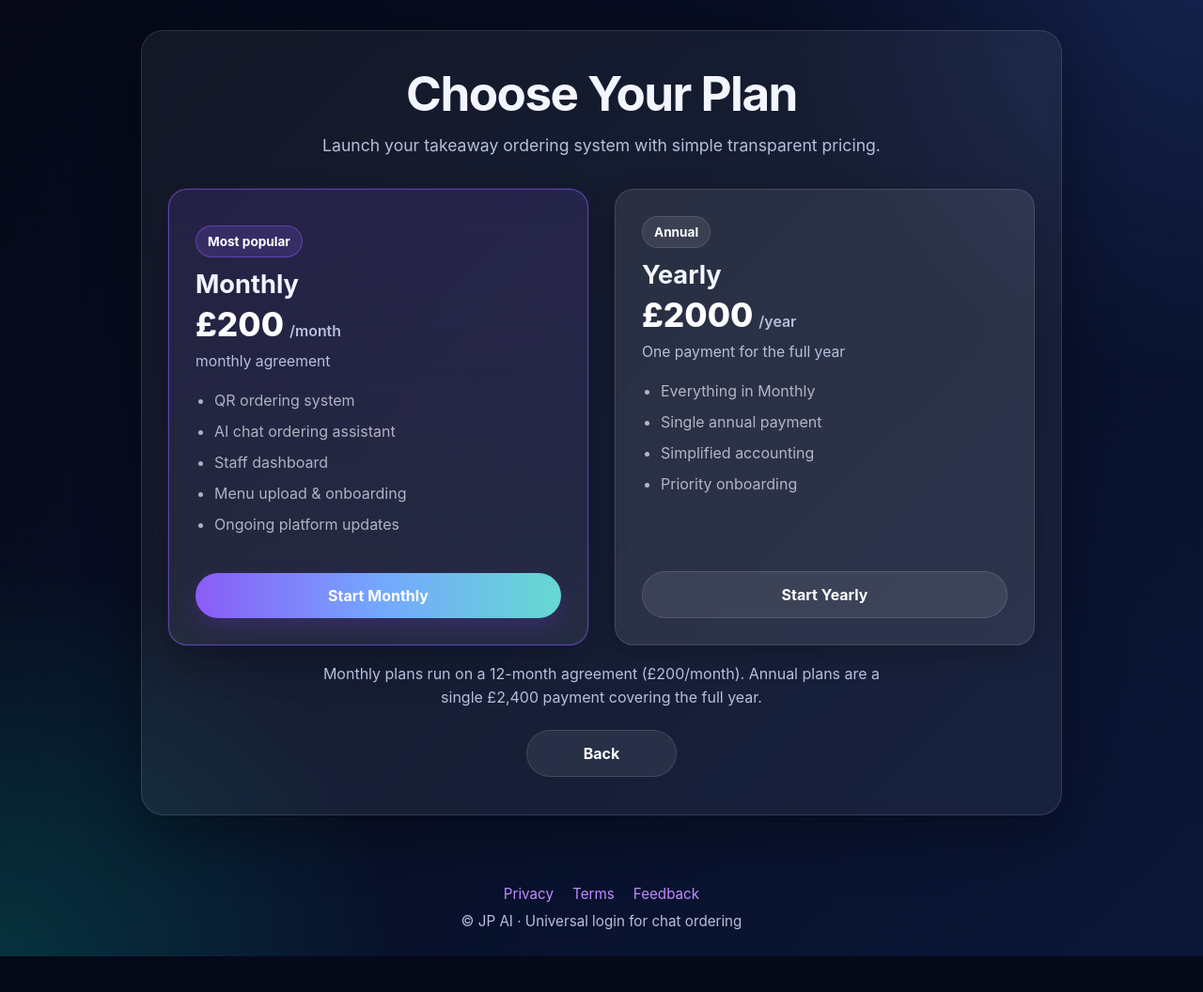
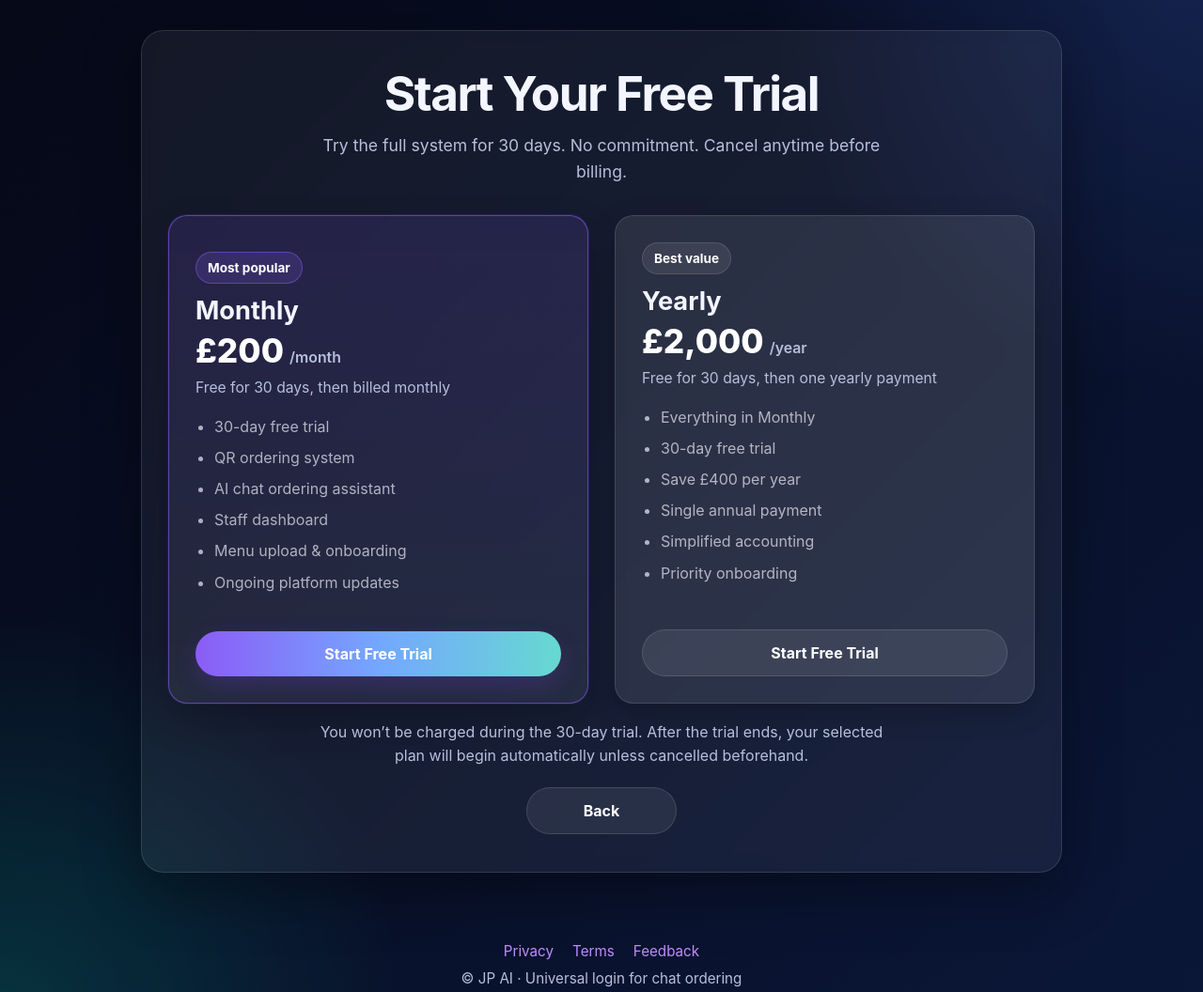
Before and after one commit to Jpbuglerlamb/OrderChat, a FastAPI app: page /business/pricing in a window 1280 px wide. Shown: the part 65-1121 px from the top of the page at 94% size. Before the commit the page ends 1083 px from the top, so only its background shows below. Run offline with FastAPI, Linux system fonts and the light colour scheme; parts of the project's set-up code (start-up, migrations or seed data) failed here and were passed over.

```diff
--- a/frontend/templates/business_pricing.html
+++ b/frontend/templates/business_pricing.html
@@ -3,9 +3,9 @@
 {% block content %}
 <section class="hero">
   <div class="card">
-    <h1>Choose Your Plan</h1>
+    <h1>Start Your Free Trial</h1>
     <p class="subtitle">
-      Launch your takeaway ordering system with simple transparent pricing.
+      Try the full system for 30 days. No commitment. Cancel anytime before billing.
     </p>
 
     <div class="pricing-grid-two">
@@ -14,9 +14,10 @@
 
         <h2>Monthly</h2>
         <p class="price">£200<span class="price-unit">/month</span></p>
-        <p class="price-subtext">monthly agreement</p>
+        <p class="price-subtext">Free for 30 days, then billed monthly</p>
 
         <ul class="plan-features">
+          <li>30-day free trial</li>
           <li>QR ordering system</li>
           <li>AI chat ordering assistant</li>
           <li>Staff dashboard</li>
@@ -26,20 +27,22 @@
 
         <div class="plan-actions">
           <a href="/business/signup?plan=monthly" class="btn btn-primary">
-            Start Monthly
+            Start Free Trial
           </a>
         </div>
       </div>
 
       <div class="pricing-plan">
-        <span class="plan-tag">Annual</span>
+        <span class="plan-tag">Best value</span>
 
         <h2>Yearly</h2>
-        <p class="price">£2000<span class="price-unit">/year</span></p>
-        <p class="price-subtext">One payment for the full year</p>
+        <p class="price">£2,000<span class="price-unit">/year</span></p>
+        <p class="price-subtext">Free for 30 days, then one yearly payment</p>
 
         <ul class="plan-features">
           <li>Everything in Monthly</li>
+          <li>30-day free trial</li>
+          <li>Save £400 per year</li>
           <li>Single annual payment</li>
           <li>Simplified accounting</li>
           <li>Priority onboarding</li>
@@ -47,14 +50,14 @@
 
         <div class="plan-actions">
           <a href="/business/signup?plan=yearly" class="btn btn-secondary">
-            Start Yearly
+            Start Free Trial
           </a>
         </div>
       </div>
     </div>
 
     <p class="success-help">
-      Monthly plans run on a 12-month agreement (£200/month). Annual plans are a single £2,400 payment covering the full year.
+      You won’t be charged during the 30-day trial. After the trial ends, your selected plan will begin automatically unless cancelled beforehand.
     </p>
 
     <div class="button-row">
--- a/frontend/templates/home.html
+++ b/frontend/templates/home.html
@@ -42,7 +42,7 @@
 
     <div class="button-row">
       <a href="/customer" class="btn btn-primary">Try Ordering</a>
-      <a href="/business/signup" class="btn btn-secondary">Start Free Trial</a>
+      <a href="/business/signup" class="btn btn-secondary">Start 30-Day Free Trial</a>
     </div>
 
     <p class="muted" style="margin-top:14px;">
@@ -51,7 +51,6 @@
 
   </div>
 </section>
-
 
 <!-- HOW IT WORKS INTRO -->
 <section class="feature-section">
@@ -71,7 +70,6 @@
   </div>
 </section>
 
-
 <!-- STEP 2 -->
 <section class="feature-section alt">
   <div class="feature-container">
@@ -90,7 +88,6 @@
   </div>
 </section>
 
-
 <!-- STEP 3 -->
 <section class="feature-section">
   <div class="feature-container">
@@ -108,7 +105,6 @@
 
   </div>
 </section>
-
 
 <!-- STEP 4 -->
 <section class="feature-section alt">
```
Also changed, not shown: app/services/stripe_service.py (+25 -2 lines).
